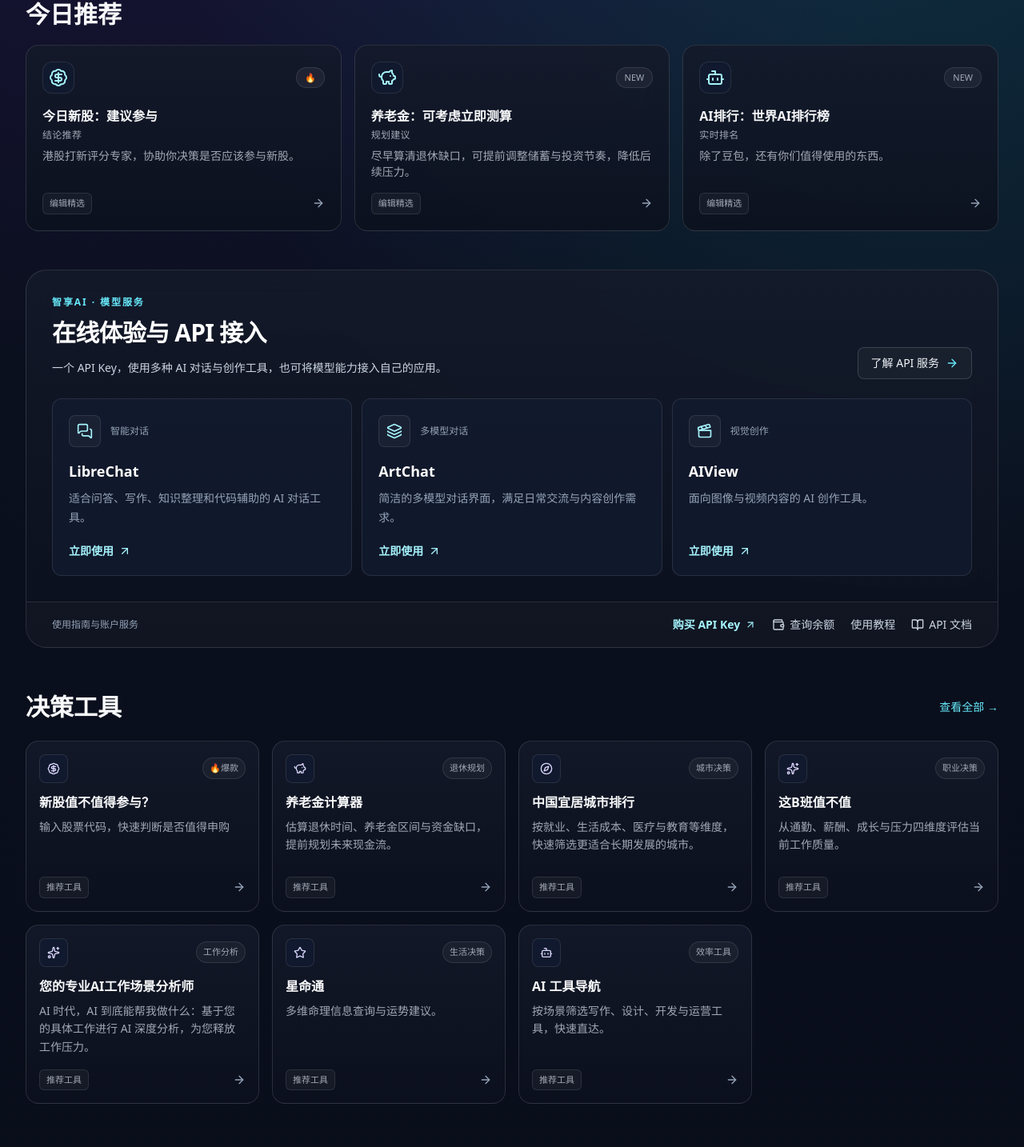
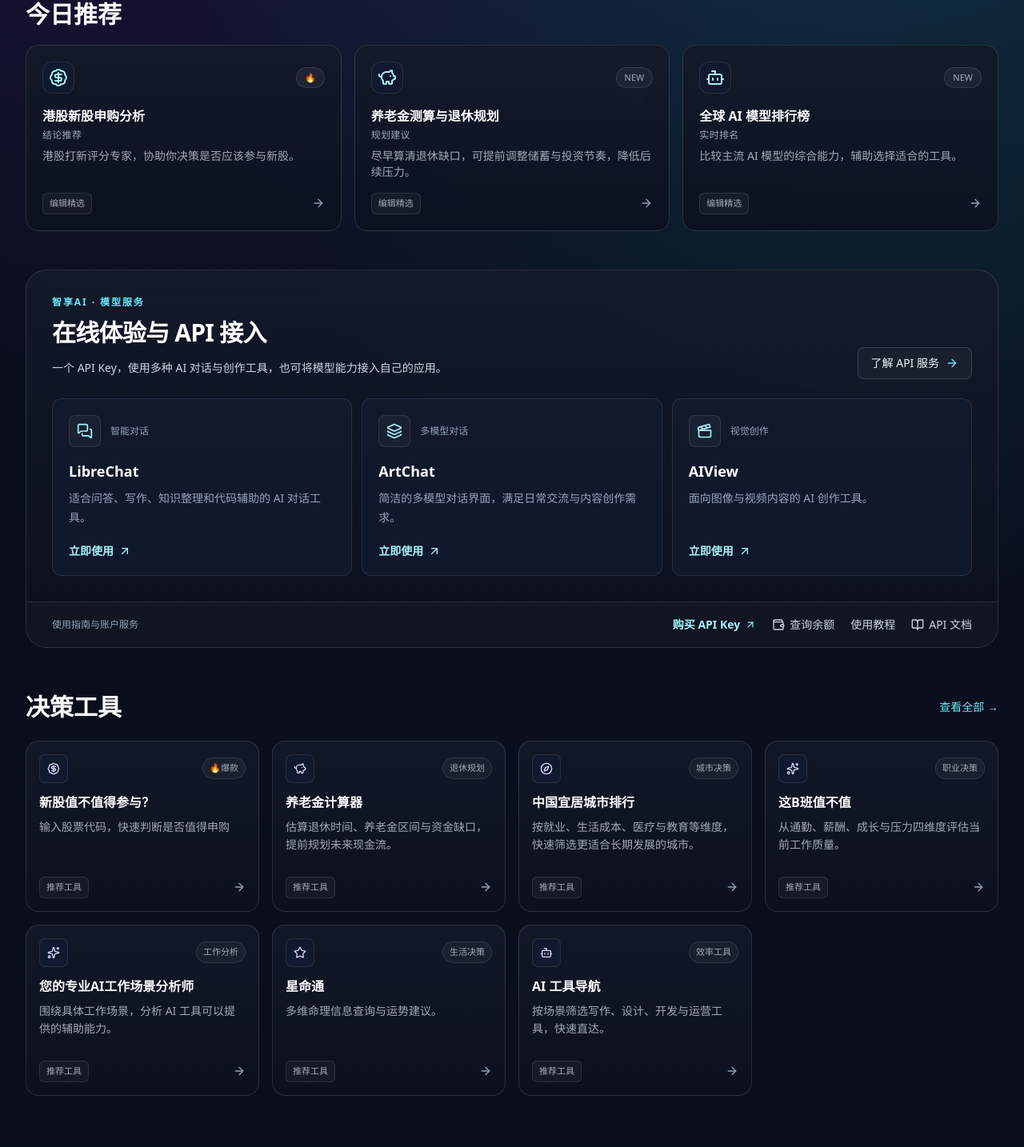
Before and after one commit to Jihai123/zhibeimao-home, a Next.js app: page / in a window 1280 px wide. Shown: the part 515-1949 px from the top of the page at 80% size. Built offline with nearby package versions, Linux system fonts and the light colour scheme; no server answers.

Commit message:
copy: use neutral professional homepage titles and tool descriptions

```diff
--- a/data/home-data.ts
+++ b/data/home-data.ts
@@ -11,7 +11,7 @@ export const quickEntries = [
 
 export const featuredAssets = [
   {
-    title: '今日新股：建议参与',
+    title: '港股新股申购分析',
     subtitle: '结论推荐',
     reason: '港股打新评分专家，协助你决策是否应该参与新股。',
     badge: '🔥',
@@ -23,7 +23,7 @@ export const featuredAssets = [
     highlighted: true
   },
   {
-    title: '养老金：可考虑立即测算',
+    title: '养老金测算与退休规划',
     subtitle: '规划建议',
     reason: '尽早算清退休缺口，可提前调整储蓄与投资节奏，降低后续压力。',
     badge: 'NEW',
@@ -34,9 +34,9 @@ export const featuredAssets = [
     icon: PiggyBank
   },
   {
-    title: 'AI排行：世界AI排行榜',
+    title: '全球 AI 模型排行榜',
     subtitle: '实时排名',
-    reason: '除了豆包，还有你们值得使用的东西。',
+    reason: '比较主流 AI 模型的综合能力，辅助选择适合的工具。',
     badge: 'NEW',
     status: '🔥 热门工具',
     useCount: '已有 2.1w 人使用',
@@ -87,7 +87,7 @@ export const toolAssets = [
 
   {
     title: '您的专业AI工作场景分析师',
-    description: 'AI 时代，AI 到底能帮我做什么：基于您的具体工作进行 AI 深度分析，为您释放工作压力。',
+    description: '围绕具体工作场景，分析 AI 工具可以提供的辅助能力。',
     tag: '工作分析',
     status: '🟢 刚刚更新',
     cta: '立即分析',
```
